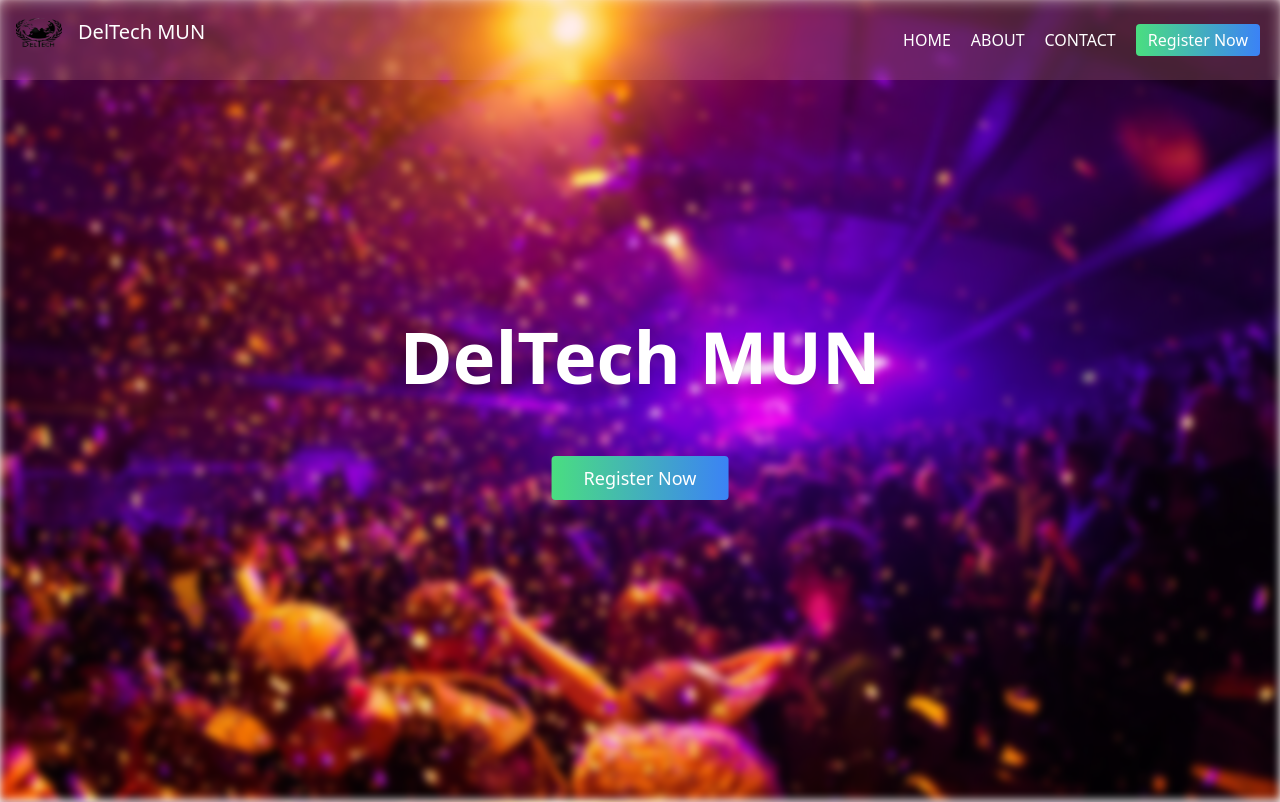
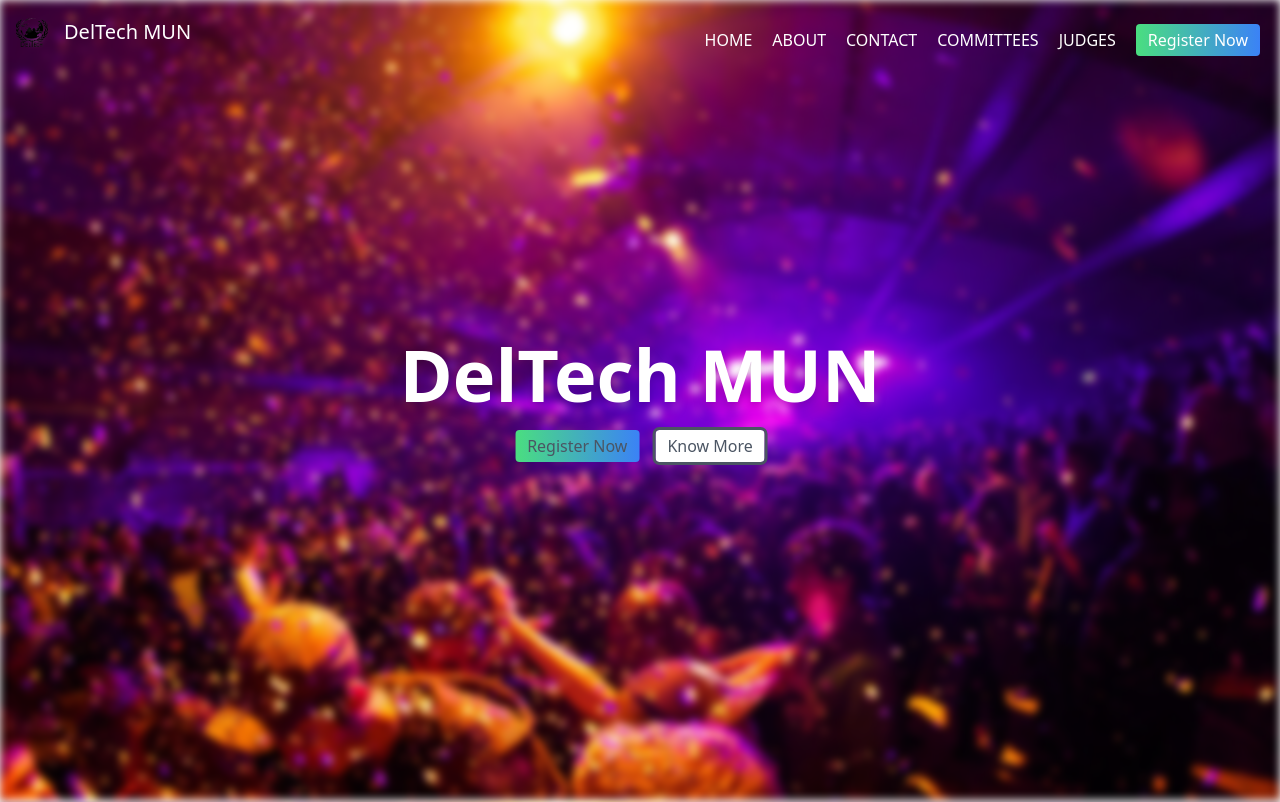
Before and after one commit to VarunDTU/deltech-website, a React (Create React App) app: page / in a window 1280 px wide. Shown: the top 802 px of the page. Built offline with nearby package versions, Linux system fonts and the light colour scheme.

Commit message:
color ch. navbar with added links +buttons on main

```diff
--- a/src/footer.js
+++ b/src/footer.js
@@ -5,7 +5,7 @@ const Footer = () => {
 
   return (
 
-<footer class="p-4 bg-white sm:p-6 dark:bg-gray-900">
+<footer class="p-4 bg-white sm:p-6 dark:bg-gray-900 w-screen">
     <div class="md:flex md:justify-between">
         <div class="mb-6 md:mb-0">
             <a href="" class="flex items-center">
--- a/src/main.js
+++ b/src/main.js
@@ -24,9 +24,16 @@ const Main = () => {
             <h1 className="mt-5 text-center text-7xl text-white font-semibold drop-shadow-lg">
             DelTech MUN
             </h1>
-            <button className="flex mx-auto mt-16 text-white border-0 py-2 px-8 focus:outline-none bg-gradient-to-r from-green-400 to-blue-500 hover:from-pink-500 hover:to-yellow-500 rounded text-lg">
+            <div className="py-5 justify-center flex md:flex-row flex-col">
+            <div className="md:inline-flex border-0 py-1 px-3 focus:outline-none bg-gradient-to-r from-green-400 to-blue-500 hover:from-pink-500 hover:to-yellow-500 rounded text-base mx-2">
           Register Now
+        </div>
+        <button className="md:inline-flex border-0 py-1 px-3 focus:outline-none bg-white hover:outline-2 outline hover:bg-transparent hover:text-red-900 rounded text-base mx-2">
+          Know More
         </button>
+
+            </div>
+
         </div>
     </div>
     </Slider>
--- a/src/navbar.js
+++ b/src/navbar.js
@@ -4,11 +4,11 @@ import deltech from './/deltech.png'
 
 const Navbar = () => {
   return (
-    <header className="text-white body-font z-10 top-0 fixed w-full backdrop-blur-sm bg-red-300/20">
+    <header className="text-white body-font z-10 top-0 fixed w-full ">
       <div className="flex justify-between items-center h-20 px-4">
 
         <a className="flex title-font font-medium items-center mb-4">
-          <img alt="" width="50" height="50" className="h-8 pr-1 mx-auto" src={deltech}></img>
+          <img alt="" height="50" className="h-8 pr-1 mx-auto" src={deltech}></img>
           <span className="ml-3 text-xl">DelTech MUN</span>
         </a>
         <nav className=" mx-1 md:block hidden">
@@ -21,6 +21,12 @@ const Navbar = () => {
 
           <Link activeClass="active" className="mr-5 hover:text-red-600"  to="contacts" smooth={true} offset={50} duration={500}>
           CONTACT
+          </Link>
+          <Link activeClass="active" className="mr-5 hover:text-red-600"  to="contacts" smooth={true} offset={50} duration={500}>
+          COMMITTEES
+          </Link>
+          <Link activeClass="active" className="mr-5 hover:text-red-600"  to="contacts" smooth={true} offset={50} duration={500}>
+          JUDGES
           </Link>
           <button className="inline-flex border-0 py-1 px-3 focus:outline-none bg-gradient-to-r from-green-400 to-blue-500 hover:from-pink-500 hover:to-yellow-500 rounded text-base">
           Register Now
```
